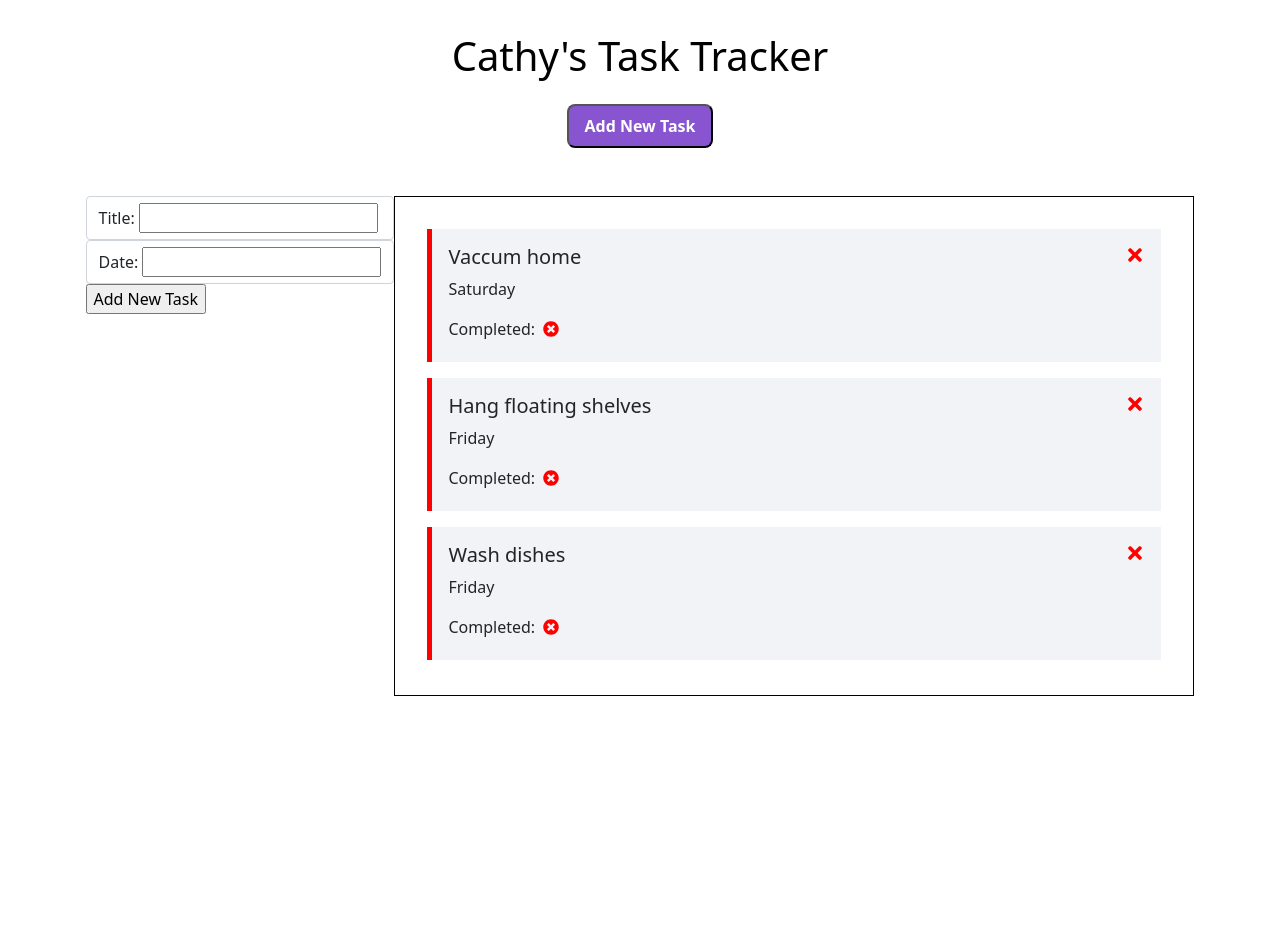
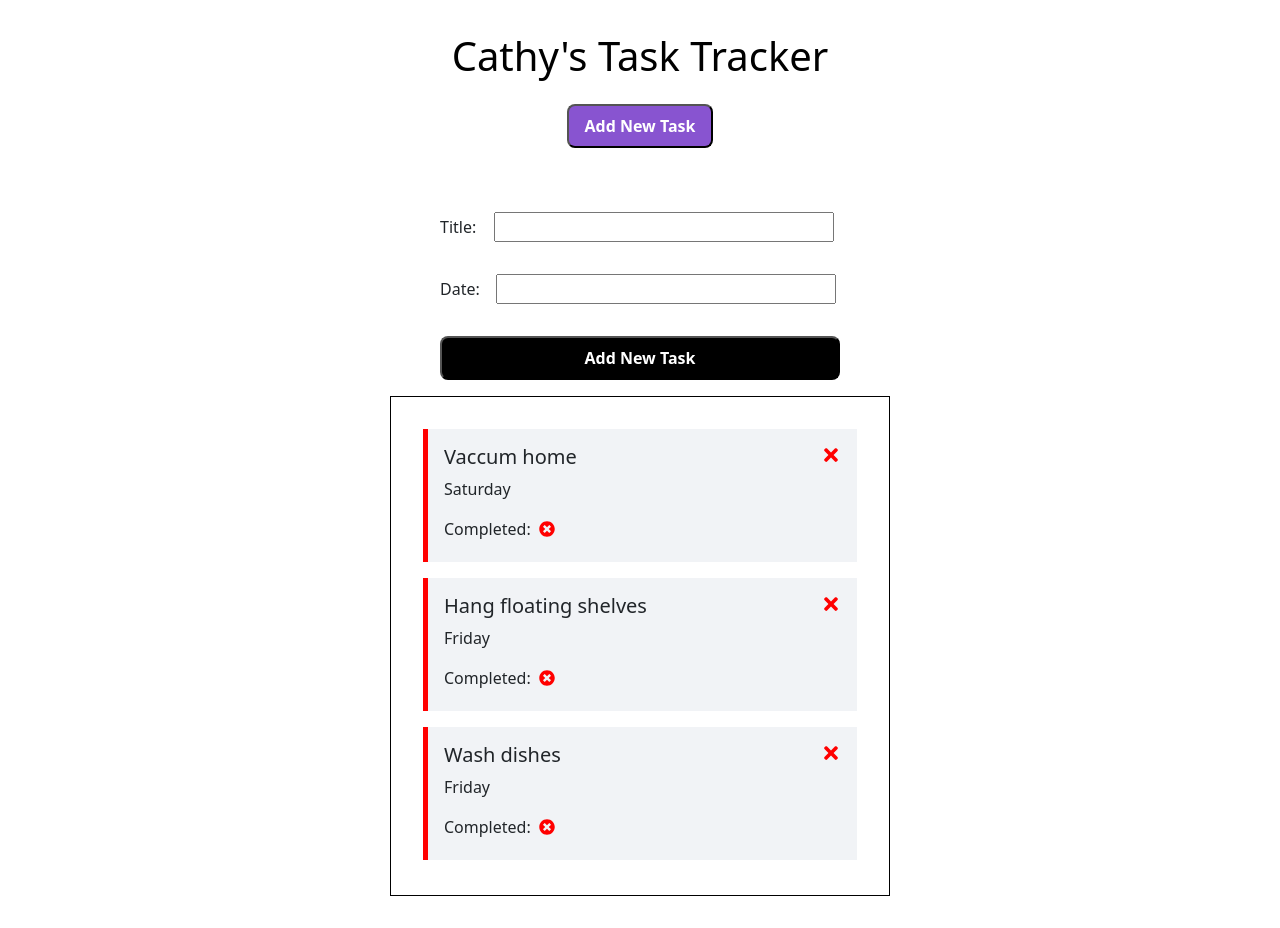
Before and after one commit to Cathy347Le/React-Task-App, a React (Create React App) app: page / in a window 1280 px wide. Before the commit the page ends 800 px from the top, so only its background shows below. Built offline with nearby package versions, Linux system fonts and the light colour scheme.

Commit message:
style add task form

```diff
--- a/src/App.scss
+++ b/src/App.scss
@@ -15,12 +15,14 @@
 main {
   text-align: left;
   display: flex;
+  flex-direction: column;
   justify-content: center;
+  max-width: 500px;
+  margin: auto;
 }
 
 .task-list-container {
   border: 1px solid black;
-  min-width: 800px;
   min-height: 500px;
   padding: 16px 32px;
 }
--- a/src/Components/AddTask.js
+++ b/src/Components/AddTask.js
@@ -1,17 +1,20 @@
+import "./AddTask.scss";
 function AddTask() {
   return (
     <form className="add-new-task-form">
-      <div className="form-control">
+      <div className="form-ctrl">
         <label for="title">
-          Title: <input type="text" id="title" name="task_title" />
+          Title:
+          <input type="text" id="title" name="task_title" />
         </label>
       </div>
-      <div className="form-control">
+      <div className="form-ctrl">
         <label for="date">
-          Date: <input type="text" id="date" name="task_date" />
+          Date:
+          <input type="text" id="date" name="task_date" />
         </label>
       </div>
-      <input type="submit" value="Add New Task" />
+      <input className="form-button" type="submit" value="Add New Task" />
     </form>
   );
 }
--- /dev/null
+++ b/src/Components/AddTask.scss
@@ -0,0 +1,30 @@
+form {
+  min-width: 80%;
+  margin: auto;
+  .form-ctrl {
+    width: 100%;
+  }
+  label {
+    display: block;
+    padding-block: 16px;
+    input {
+      margin-left: 16px;
+      width: 85%;
+    }
+    input#title {
+      margin-left: 18px;
+    }
+  }
+}
+
+.form-button {
+  background-color: black;
+  color: white;
+  font-weight: 600;
+  padding: 0.5rem 1rem;
+  border-radius: 0.5rem !important;
+  font-size: 16px !important;
+  margin-block: 16px;
+  display: block;
+  width: 100%;
+}
```
